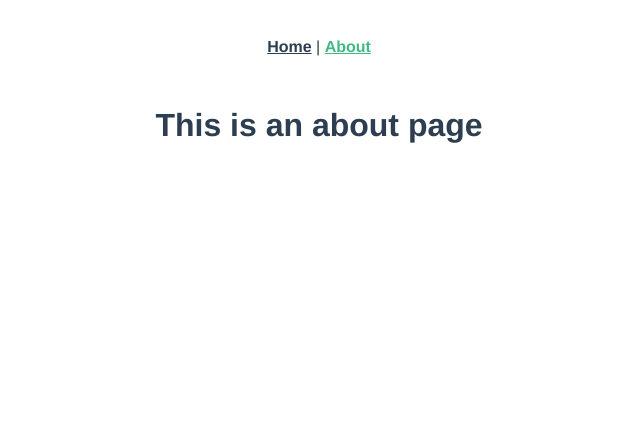
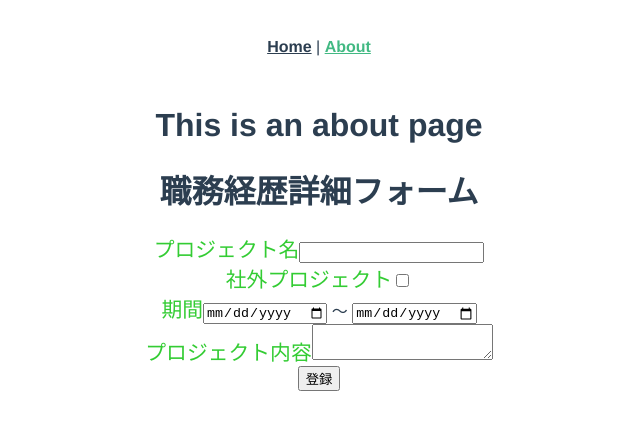
Before and after one commit to MamoruMoriai/Portfolio, a Vue app in the folder web/: page /about in a window 1280 px wide. Shown: the top 430 px of the page, without its empty margins (321-961 px from the left). Built offline with nearby package versions, Linux system fonts and the light colour scheme.

Commit message:
職務経歴詳細データ入力フォーム実装開始

```diff
--- /dev/null
+++ b/web/src/components/CareerDetailForm.vue
@@ -0,0 +1,59 @@
+<template>
+  <div class="careerDetailForm">
+    <h1>職務経歴詳細フォーム</h1>
+    <div class="form">
+      <form action="" method="post">
+        <div>
+          <label class="label-title">プロジェクト名</label>
+          <input type="text" v-model="title" />
+        </div>
+        <div>
+          <label class="label-title">社外プロジェクト</label>
+          <input type="checkbox" v-model="externalFlg" />
+        </div>
+        <div>
+          <label class="label-title">期間</label>
+          <input type="date" v-model="fromDate" />
+          <label> ～ </label>
+          <input type="date" v-model="toDate" />
+        </div>
+        <div>
+          <label class="label-title">プロジェクト内容</label>
+          <textarea v-model="content" />
+        </div>
+        <input type="submit" value="登録" />
+      </form>
+    </div>
+  </div>
+</template>
+
+<script>
+export default {
+  name: 'CareerDetailForm',
+  props: {
+  },
+  data() {
+    return {
+      title: '',
+      externalFlg: false,
+      fromDate: '',
+      toDate: '',
+      content: ''
+    }
+  }
+}
+</script>
+
+<!-- Add "scoped" attribute to limit CSS to this component only -->
+<style scoped>
+
+  .form {
+    text-arign: left;
+  }
+
+  .label-title {
+    font-size: 1.3em;
+    color: #33cc33;
+  }
+
+</style>
--- a/web/src/views/AboutView.vue
+++ b/web/src/views/AboutView.vue
@@ -2,4 +2,16 @@
   <div class="about">
     <h1>This is an about page</h1>
   </div>
+  <CareerDetailForm />
 </template>
+
+<script>
+import CareerDetailForm from '@/components/CareerDetailForm.vue'
+
+export default {
+  name: 'AboutView',
+  components: {
+    CareerDetailForm
+  }
+}
+</script>
--- a/web/src/views/HomeView.vue
+++ b/web/src/views/HomeView.vue
@@ -7,7 +7,6 @@
     </div>
 
     <img alt="Vue logo" src="../assets/logo.png">
-    <CareerDetail msg="Welcome to CareerDetail!!"/>
     <HelloWorld msg="Welcome to Your Vue.js App!!"/>
 
     <div class="careerSummary">
```
